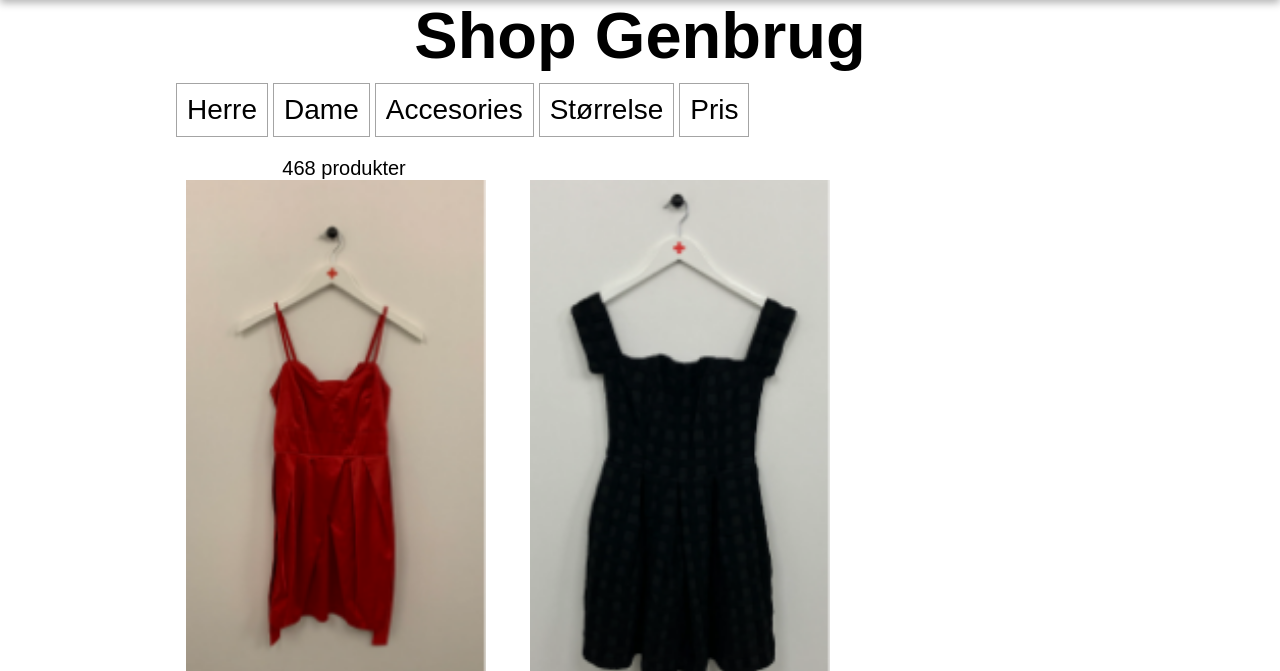
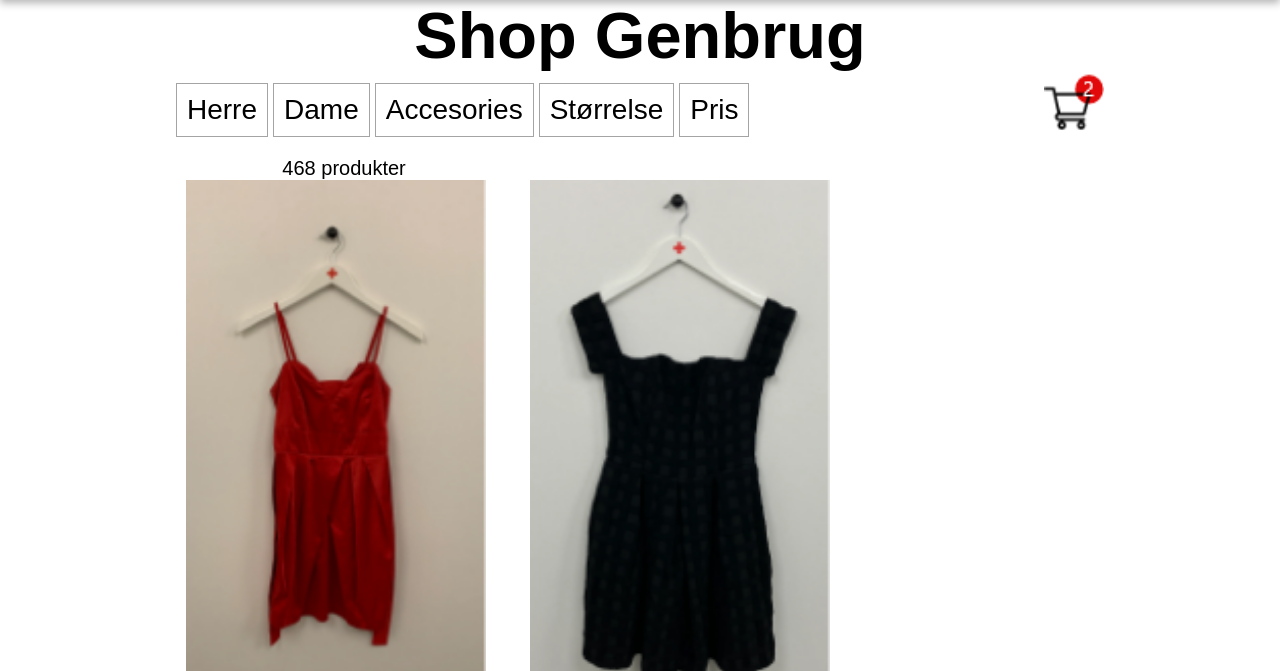
Before and after one commit to FranzMoeglich/P4, a plain HTML site: page shop.html in a window 1280 px wide. Shown: the part 93-764 px from the top of the page. Drawn offline with Linux system fonts and the light colour scheme.

Commit message:
kurv 2.0

```diff
--- a/css/shop.css
+++ b/css/shop.css
@@ -10,9 +10,12 @@ button {
     margin: 10px 5px 0 0;
 }
 .kurv {
-    content: url(images/icon/kurv.png);
     margin: 20px 20px 0 0 ;
     float: right;
+}
+.kurv img {
+    height: 60px;
+    width: 60px;
 }
 .produktContainer {
     display: flex;
--- a/shop.html
+++ b/shop.html
@@ -52,7 +52,9 @@
 </div>
     <h2 class="large">Shop Genbrug</h2>
 <!---->
-    <a href="kurv.html" class="kurv"></a>
+    <a href="kurv.html" class="kurv">
+        <img src="images/icon/kurv.png">
+    </a>
     <h4 class="small">420 produkter</h4>
 
 <!--kategorier-->
```
